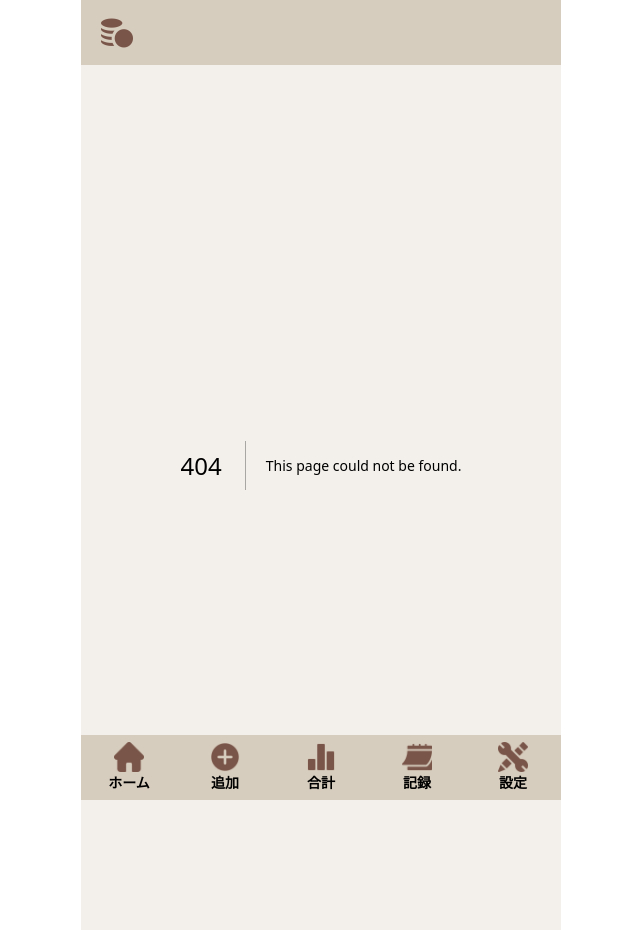
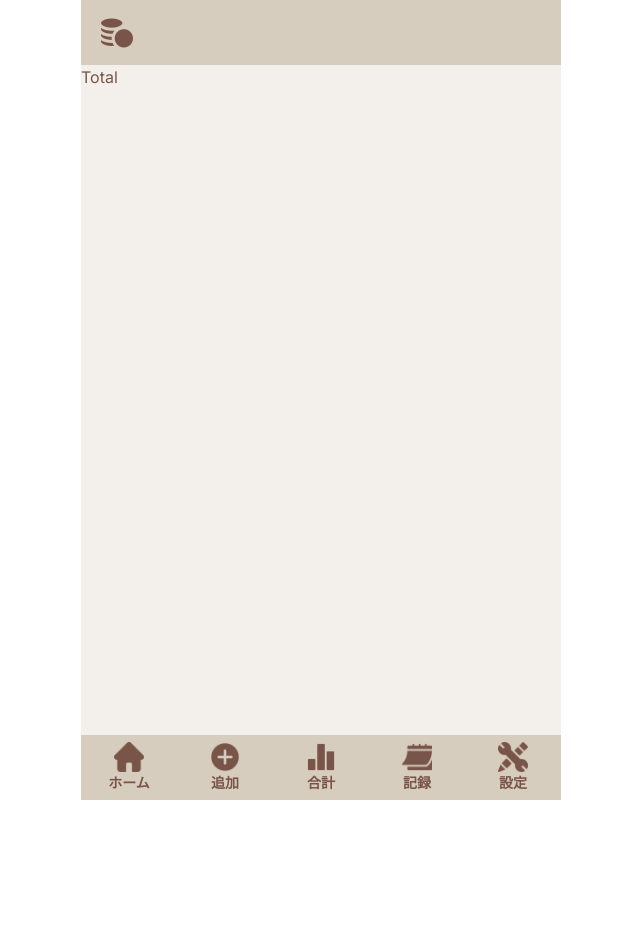
Before and after one commit to Naoya-0213/money-mindful, a Next.js app: page /money-mindful/total in a window 1280 px wide. Before the commit this address had no page. Shown: the whole page, without its empty margins (319-959 px from the left). After the commit the page ends 800 px from the top, so only its background shows below. Built offline with nearby package versions, Linux system fonts and the light colour scheme.

Commit message:
合計セクション開始

```diff
--- /dev/null
+++ b/src/app/components/total/Total.tsx
@@ -0,0 +1,9 @@
+import React from 'react'
+
+const Total = () => {
+  return (
+    <div>Total</div>
+  )
+}
+
+export default Total
--- /dev/null
+++ b/src/app/money-mindful/total/page.tsx
@@ -0,0 +1,14 @@
+// 合計セクション
+
+"use client";
+
+import Total from "@/app/components/total/Total";
+import React from "react";
+
+export default function TotalPage() {
+  return (
+    <div className="mx-auto flex w-full max-w-[480px] min-w-[320px] flex-col gap-5 bg-[#F3F0EB]">
+      <Total />
+    </div>
+  );
+}
```
